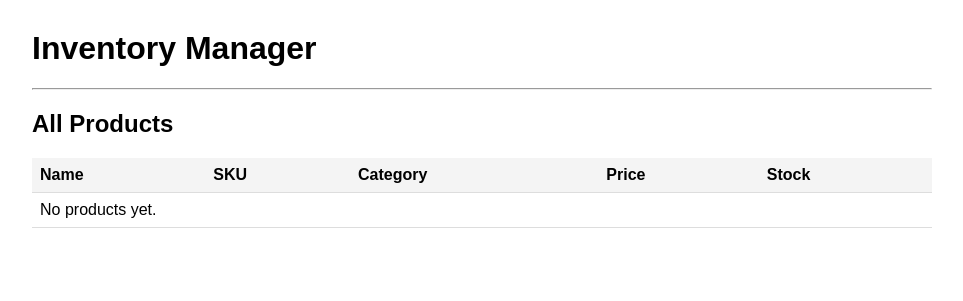
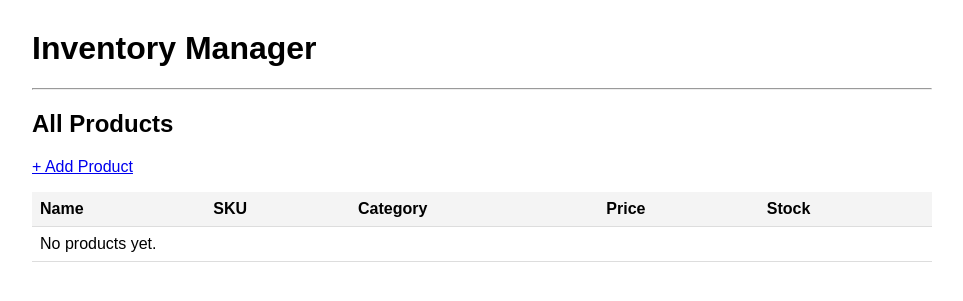
Before and after one commit to seetonic/python-learning-journey, a Django app: page /products/ in a window 1280 px wide. Shown: the top 301 px of the page, without its empty margins (158-1121 px from the left). Run offline with Django 5.2, Linux system fonts and the light colour scheme; data that the repository does not hold is empty.

Commit message:
Update: add Product Detail Page, Forms and add CRUD Operations

```diff
--- a/21. inventory project using django/config/urls.py
+++ b/21. inventory project using django/config/urls.py
@@ -20,4 +20,5 @@ from django.urls import path, include
 urlpatterns = [
     path('admin/', admin.site.urls),
     path('products/', include("inventory.urls")),
+    path("", include("inventory.urls")),
 ]
--- a/21. inventory project using django/inventory/templates/inventory/product_list.html
+++ b/21. inventory project using django/inventory/templates/inventory/product_list.html
@@ -5,6 +5,7 @@
 {% block content %}
 
 <h2>All Products</h2>
+<p><a href="{% url 'inventory:product_create' %}">+ Add Product</a></p>
 
 <table>
     <tr>
@@ -16,7 +17,7 @@
     </tr>
     {% for product in products %}
     <tr>
-        <td>{{ product.name }}</td>
+        <td><a href="{% url 'inventory:product_detail' product.pk %}">{{ product.name }}</a></td>
         <td>{{ product.sku }}</td>
         <td>{{ product.category|default:"-" }}</td>
         <td>{{ product.price }}</td>
--- a/21. inventory project using django/inventory/urls.py
+++ b/21. inventory project using django/inventory/urls.py
@@ -4,5 +4,9 @@ from . import views
 app_name = "inventory"
 
 urlpatterns = [
-    path("",views.product_list, name="product_list")
+    path("", views.product_list, name="product_list"),
+    path("add/", views.product_create, name="product_create"),
+    path("<int:pk>/",views.product_detail, name="product_detail"),
+    path("<int:pk>/edit/", views.product_update, name="product_update"),
+    path("<int:pk>/delete/", views.product_delete, name="product_delete"),
 ]
--- a/21. inventory project using django/inventory/views.py
+++ b/21. inventory project using django/inventory/views.py
@@ -1,6 +1,39 @@
-from django.shortcuts import render
+from django.shortcuts import render, get_object_or_404, redirect
 from .models import Product
+from .forms import ProductForm
 
 def product_list(request):
     products = Product.objects.all().order_by("name")
     return render(request, "inventory/product_list.html", {"products":products})
+
+def product_detail(request, pk):
+    product = get_object_or_404(Product, pk=pk)
+    return render(request, "inventory/product_detail.html", {"product":product})
+
+def product_create(request):
+    if request.method == 'POST':
+        form = ProductForm(request.POST)
+        if form.is_valid():
+            product = form.save()
+            return redirect("inventory:product_detail", pk=product.pk)
+    else:
+        form = ProductForm()
+    return render(request, "inventory/product_form.html", {"form":form, "title":"Add Product"})
+
+def product_update(request, pk):
+    product = get_object_or_404(Product, pk=pk)
+    if request.method == 'POST':
+        form = ProductForm(request.POST, instance=product)
+        if form.is_valid():
+            form.save()
+            return redirect("inventory:product_detail", pk=product.pk)
+    else:
+        form = ProductForm(instance=product)
+    return render(request, "inventory/product_form.html", {"form":form, "title":"Edit Product"})
+
+def product_delete(request,pk):
+    product = get_object_or_404(Product, pk=pk)
+    if request.method == 'POST':
+        product.delete()
+        return redirect("inventory:product_list")
+    return render(request, "inventory/product_confirm_delete.html", {"product": product})
```
Also changed, not shown: 21. inventory project using django/inventory/forms.py (added, +7 -0 lines), 21. inventory project using django/inventory/templates/inventory/product_confirm_delete.html (added, +14 -0 lines), 21. inventory project using django/inventory/templates/inventory/product_detail.html (added, +24 -0 lines), 21. inventory project using django/inventory/templates/inventory/product_form.html (added, +14 -0 lines).
